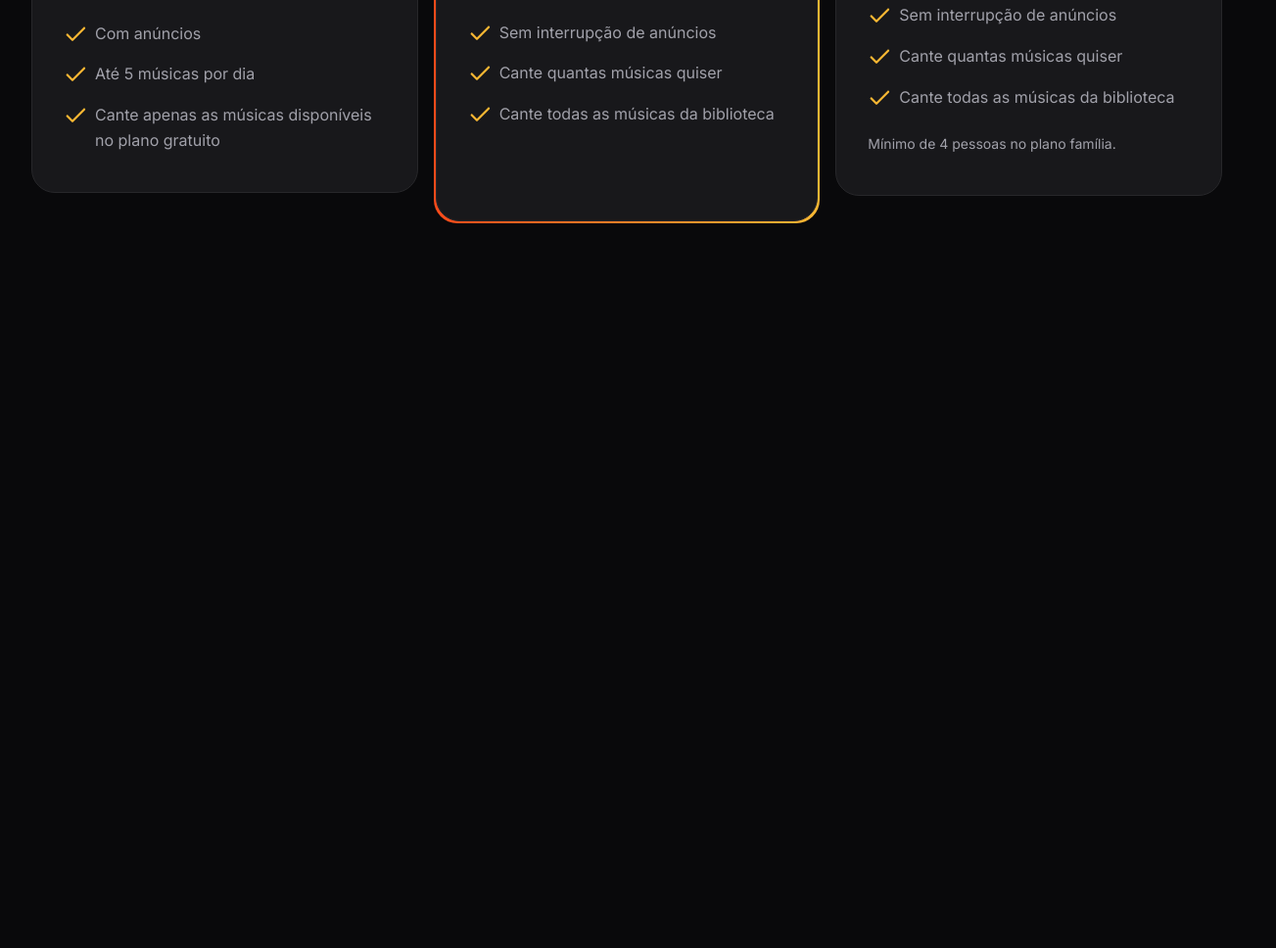
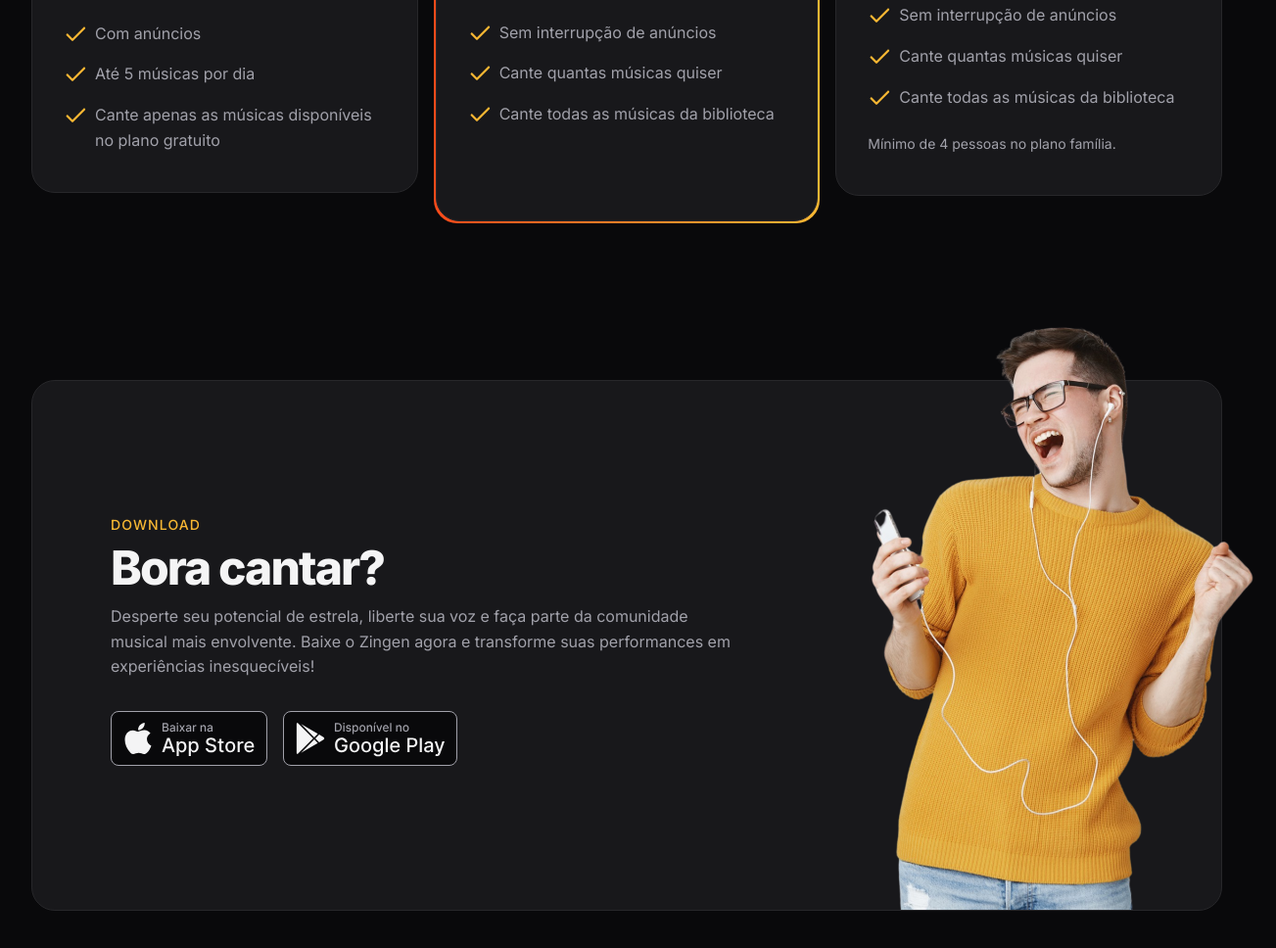
Before and after one commit to MarceloHR44/zingen, a plain HTML site: page index.html in a window 1280 px wide. Shown: the part 3311-4279 px from the top of the page at 98% size, 1303 px wide, since content can reach past the window. Before the commit the page ends 3619 px from the top, so only its background shows below. Drawn offline with Linux system fonts and the light colour scheme.

Commit message:
Seção download

```diff
--- a/index.html
+++ b/index.html
@@ -1,5 +1,6 @@
 <!DOCTYPE html>
 <html lang="pt-BR">
+
 <head>
 
   <link rel="preconnect" href="https://fonts.googleapis.com">
@@ -11,8 +12,11 @@
 
   <link rel="stylesheet" href="styles/index.css">
 
-  <link href="https://fonts.googleapis.com/css2?family=Inter:ital,opsz,wght@0,14..32,100..900;1,14..32,100..900&display=swap" rel="stylesheet">
+  <link
+    href="https://fonts.googleapis.com/css2?family=Inter:ital,opsz,wght@0,14..32,100..900;1,14..32,100..900&display=swap"
+    rel="stylesheet">
 </head>
+
 <body>
   <header>
     <div class="container py-base">
@@ -56,7 +60,10 @@
           <strong>Conheça o app</strong>
           <h2>O aplicativo perfeito para aprender a cantar</h2>
         </header>
-        <p>Nosso algoritmo de Inteligência Artificial permite remover a voz original e manter as melodias das músicas. Dessa forma, temos o maior repertório musical para Karaokê! Além disso, ao cantar, sua voz e afinação é comparada pelo algoritmo permitindo uma avaliação precisa da sua performance te ajudando a melhorar seu canto. </p>
+        <p>Nosso algoritmo de Inteligência Artificial permite remover a voz original e manter as melodias das músicas.
+          Dessa forma, temos o maior repertório musical para Karaokê! Além disso, ao cantar, sua voz e afinação é
+          comparada pelo algoritmo permitindo uma avaliação precisa da sua performance te ajudando a melhorar seu canto.
+        </p>
       </div>
       <div>
         <img class="desktop-only" src="assets/smartphones.png" alt="">
@@ -76,7 +83,8 @@
         <div>
           <img src="assets/icons/GameController.svg" alt="">
           <h3>Experiência gamificada</h3>
-          <p>Sua performance é pontuada de acordo com nosso algoritmo ultra preciso. Desafie-se, ganhe reconhecimento e comemore sua evolução!</p>
+          <p>Sua performance é pontuada de acordo com nosso algoritmo ultra preciso. Desafie-se, ganhe reconhecimento e
+            comemore sua evolução!</p>
         </div>
         <img class="desktop-only" src="assets/Tela 2.png" alt="">
       </div>
@@ -84,14 +92,16 @@
       <div class="card py-lg px-lg">
         <img src="assets/icons/MicrophoneStage.svg" alt="">
         <h3>Grave suas performances</h3>
-        <p>Seja para compartilhar com os amigos ou para acompanhar sua evolução, nosso recurso de gravação de áudio e vídeo permite que você aproveite a experiência ao máximo! </p>
+        <p>Seja para compartilhar com os amigos ou para acompanhar sua evolução, nosso recurso de gravação de áudio e
+          vídeo permite que você aproveite a experiência ao máximo! </p>
       </div>
 
       <div class="card py-lg px-lg">
         <div>
           <img src="assets/icons/UsersThree.svg" alt="">
           <h3>Compartilhe com a comunidade</h3>
-          <p>Compartilhe suas gravações com a comunidade, interaja e explore a performance vocal de outras pessoas no seu feed!</p>
+          <p>Compartilhe suas gravações com a comunidade, interaja e explore a performance vocal de outras pessoas no
+            seu feed!</p>
         </div>
         <img class="desktop-only" src="assets/Tela 1.png" alt="">
       </div>
@@ -100,7 +110,8 @@
         <div>
           <img src="assets/icons/MusicNotes.svg" alt="">
           <h3>Letras em tempo-real</h3>
-          <p>Nunca perca o ritmo com as letras das músicas sincronizadas e exibidas em tempo real. Você também pode ativar a voz original da música para ajudar.</p>
+          <p>Nunca perca o ritmo com as letras das músicas sincronizadas e exibidas em tempo real. Você também pode
+            ativar a voz original da música para ajudar.</p>
         </div>
         <img class="desktop-only" src="assets/Tela 3.png" alt="">
       </div>
@@ -161,5 +172,29 @@
       </div>
     </div>
   </section>
+
+  <section id="download">
+    <div class="container py-xl">
+      <div class="card px-lg even-columns items-center">
+        <div>
+          <header>
+            <strong>download</strong>
+            <h2>Bora cantar?</h2>
+          </header>
+          <p>Desperte seu potencial de estrela, liberte sua voz e faça parte da comunidade musical mais envolvente. Baixe o Zingen agora e transforme suas performances em experiências inesquecíveis!</p>
+          <div class="buttons flex gap-1">
+            <a href="#">
+              <img src="assets/icons/button-appstore.svg" alt="Baixar da Apple Store">
+            </a>
+            <a href="#">
+              <img src="assets/icons/button-playstore.svg" alt="Baixar da Play Store">
+            </a>
+          </div>
+        </div>
+        <img src="assets/rapaz-ouvindo-musica-com-fones-de-ouvido-e-cantando-no-aplicativo-de-karaoke-removebg 1.png" alt="">
+      </div>
+    </div>
+  </section>
 </body>
+
 </html>
--- /dev/null
+++ b/styles/download.css
@@ -0,0 +1,32 @@
+#download {
+  .card {
+    padding: 3rem 1.5rem 15rem;
+    position: relative;
+
+    &>img {
+      width: 14.5rem;
+      position: absolute;
+      bottom: 0;
+      right: -3.5rem;
+    }
+  }
+
+  .buttons {
+    flex-wrap: wrap;
+    margin-top: 2rem;
+  }
+
+  @media (width >= 80em) {
+    .card {
+      padding: 8.75rem 5rem;
+
+      & > div:nth-child(1) {
+        max-width: 40rem;
+      }
+
+      & > img {
+        width: 29.125rem;
+      }
+    }
+  }
+}
--- a/styles/global.css
+++ b/styles/global.css
@@ -45,6 +45,8 @@ html {
   font-size: var(--fs-base);
   line-height: 1.6;
   color: var(--text-color-primary);
+
+  overflow-x: hidden;
 }
 
 body {
--- a/styles/index.css
+++ b/styles/index.css
@@ -9,3 +9,4 @@
 @import url(cards.css);
 @import url(features.css) (width >= 80rem);
 @import url(pricing.css);
+@import url(download.css);
```
Also changed, not shown: assets/icons/button-appstore.svg (added), assets/icons/button-playstore.svg (added). Lines whose indentation alone changed are shown as unchanged.
